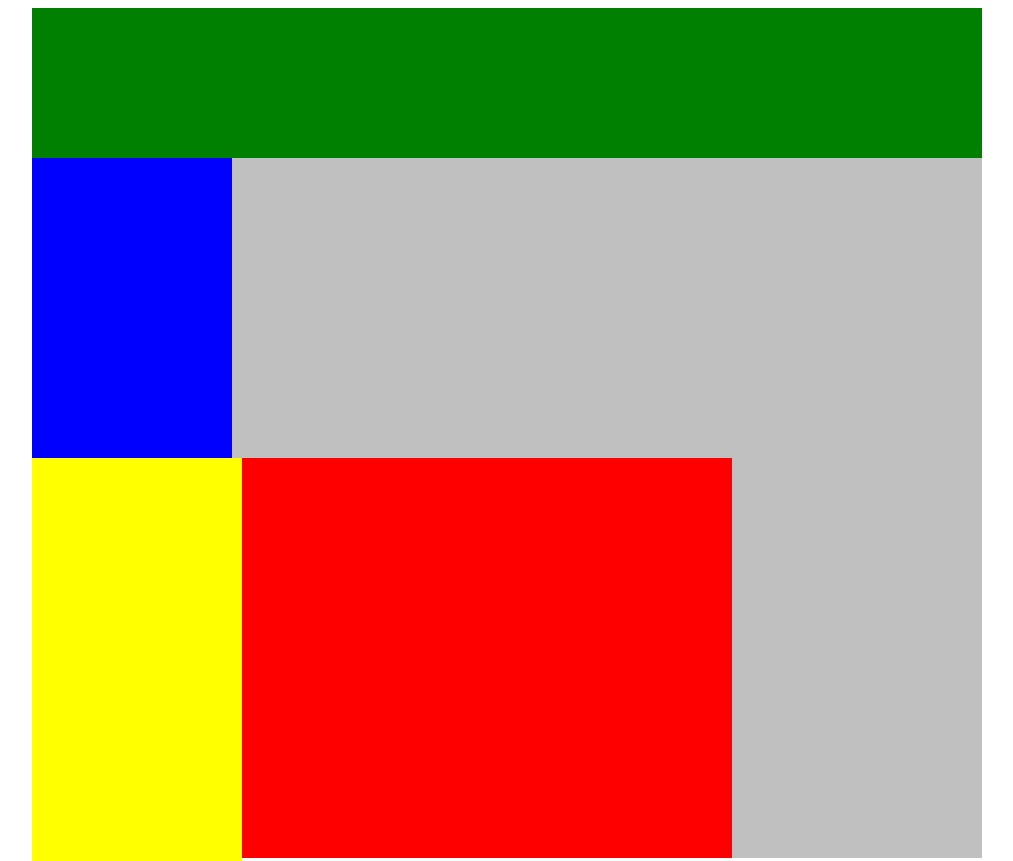
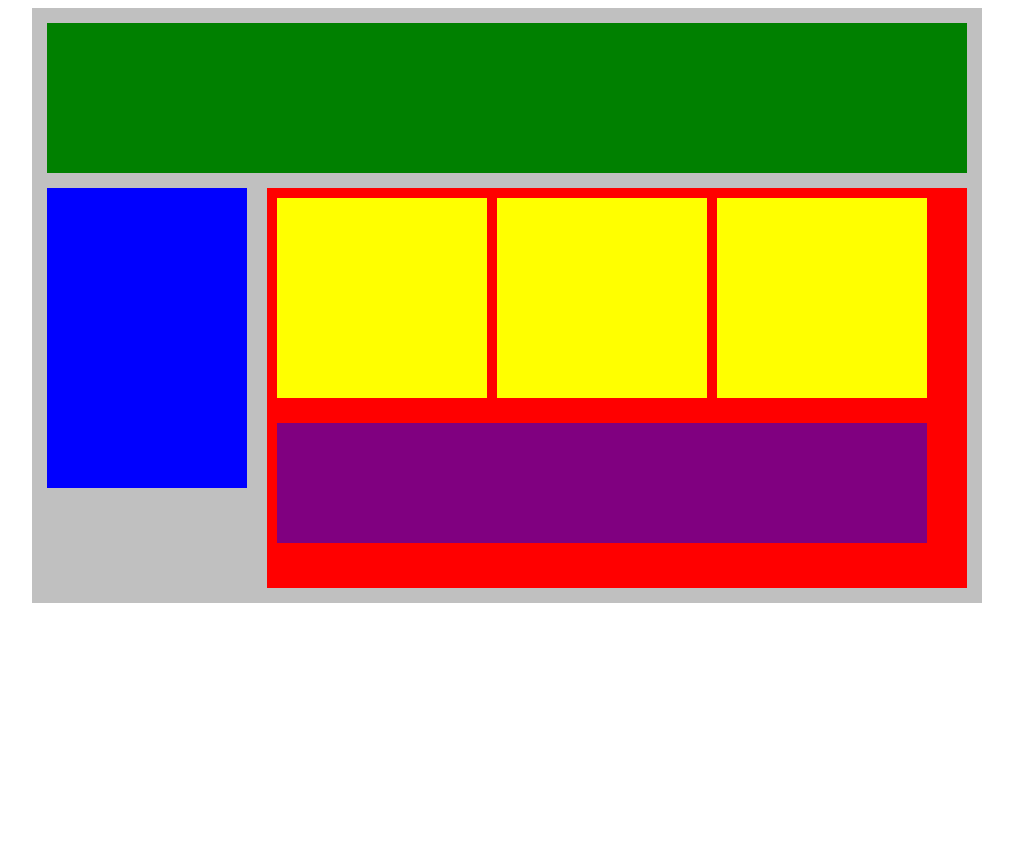
Before and after one commit to plche/flexbox_bp, a plain HTML site: page index.html in a window 1280 px wide. Shown: the top 861 px of the page, without its empty margins (133-1146 px from the left). After the commit the page ends 800 px from the top, so only its background shows below. Drawn offline with Linux system fonts and the light colour scheme.

Commit message:
Final commit

```diff
--- a/css/styles.css
+++ b/css/styles.css
@@ -2,31 +2,44 @@
     width: 950px;
     background-color: silver;
     margin: 0px auto;
+    overflow: hidden;
+    height: auto;
 }
 .top-nav {
+    width: 920px;
     height: 150px;
     background-color: green;
+    margin: 15px;
 }
 .side-nav {
     height: 300px;
     width: 200px;
     background-color: blue;
+    margin-left: 15px;
 }
 .main {
     height: 400px;
     width: 700px;
     background-color: red;
+    margin: 0 15px 15px 20px;
+    display: flex;
+    flex-direction: column;
 }
 .sub-content {
     height: 200px;
     width: 210px;
     background-color: yellow;
+    margin: 10px 0 15px 10px;
 }
 #advertisement {
     height: 120px;
-    width: 660px;
+    width: 650px;
     background-color: purple;
+    margin: 10px;
 }
 .row {
     /* TODO - what should go here? */
+    display: flex;
+    flex-direction: row;
+    /* justify-content: space-around; */
 }
```
